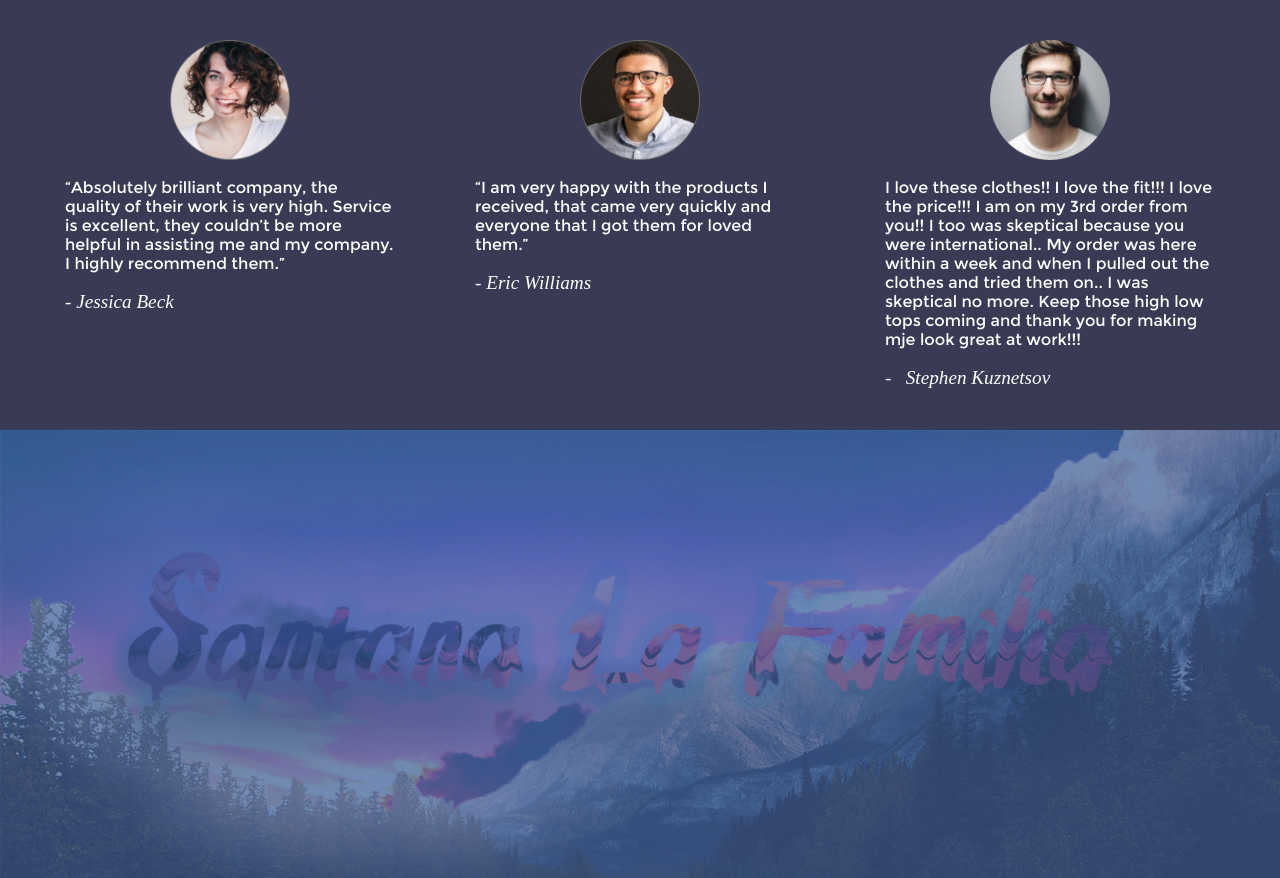
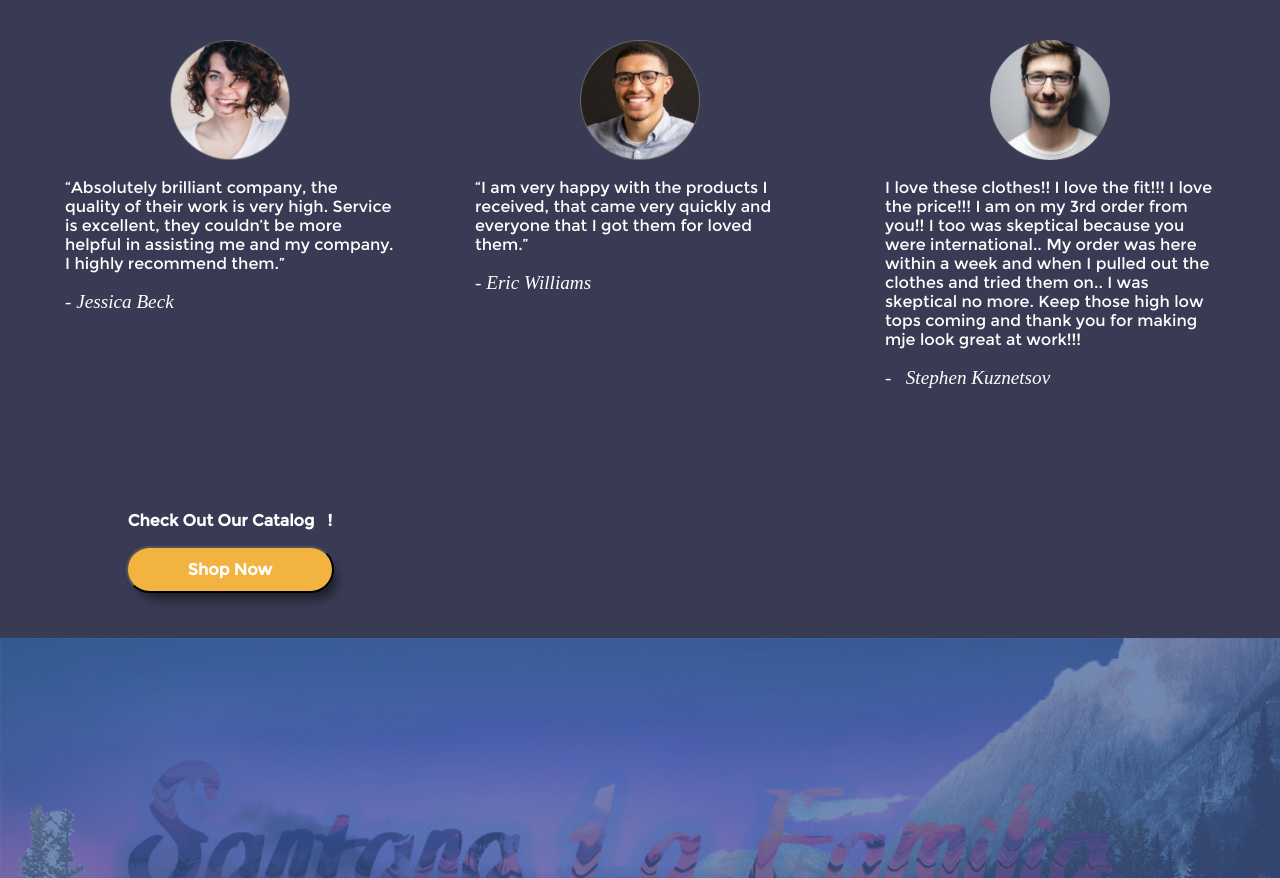
Before and after one commit to jackie1santana/Santana-La-Familia-Sept, a Node server app: template views/index.handlebars in a window 1280 px wide. Shown: the part 1299-2177 px from the top of the page. Run offline with Node 20, Linux system fonts and the light colour scheme; the template is opened without the code that fills it, so the values that code supplies are empty; some libraries are stand-ins or nearby versions.

Commit message:
finished button

```diff
--- a/public/css/main.css
+++ b/public/css/main.css
@@ -97,11 +97,50 @@ body{
 .bg-testimonial em {
     color: white;
 }
-/*
-.bg-testimonial img {
-    height: 70px;
-    width: 70px;
-} */
+
+#parent-button {
+    text-align: center;
+    padding-top: 90px;
+    padding-bottom: 20px;
+    display: grid;
+    justify-content: center;
+}
+
+
+#parent-button p {
+    font-family: Mont;
+    font-weight: bold;
+    color: white;
+}
+
+#parent-button input {
+    font-family: Mont;
+    font-weight: 700;
+    color: white;
+    background-color: #F3B340;
+    border-radius: 60px;
+    padding-left: 60px;
+    padding-right: 60px;
+    padding-top: 12px;
+    padding-bottom: 12px;
+    font-size: 1rem;
+
+    box-shadow: 7px 10px 12px -5px rgba(0,0,0,0.56);
+}
+
+#parent-button a {
+    text-decoration: none;
+
+}
+
+#parent-button input:hover {
+    cursor: pointer;
+    height: 50px;
+    width:212px
+}
+
+
+
 
 #form-bg{
     width:100vw;
--- a/views/index.handlebars
+++ b/views/index.handlebars
@@ -1,5 +1,5 @@
 <img id="banner" src="../images/Desktop_VS_CODE4@2x.jpg" alt="">
-<div class="bg-before-testimonial">
+<section class="bg-before-testimonial">
 
     <figure>
 <img class="second_icon" src="../images/male-icon.svg" alt="">
@@ -27,9 +27,9 @@ Santana  La Familia too. Could you take 60 seconds to
  go to our contact section and share your happy
 experiences.</figcaption>
 </figure>
-</div>
+</section>
 
-<div class="bg-testimonial">
+<section class="bg-testimonial">
     <figure>
         <img src="../images/jessica.png" alt="">
         <br>
@@ -66,11 +66,18 @@ I love these clothes!! I love the fit!!! I love the price!!! I am on my 3rd orde
         <em>- &nbsp; Stephen Kuznetsov
 </em>
     </figure>
-</div>
+
+    <div id="parent-button">
+        <p>Check Out Our Catalog &nbsp; !</p>
+        <a id="ahref-button" href="#"><input type="button" value="Shop Now"/></a>
+    </div>
+
+</section>
+
 
     {{!-- added background between image and footer because it left whitespace --}}
 <div id="wrapAround-img-footer">
 <img id="form-bg" src="../images/form-bg@2x.jpg" alt="">
-
+</div>
 
 {{!-- <img id="underBanner" src="../images/UnderHeaderBG.png" alt=""> --}}
```
